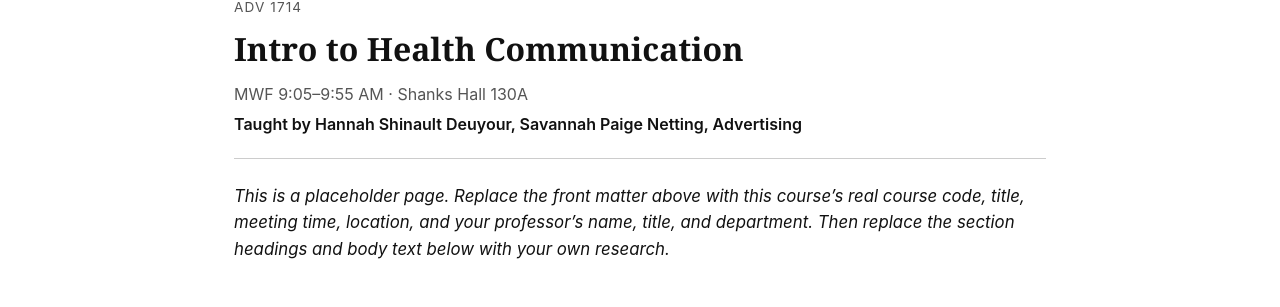
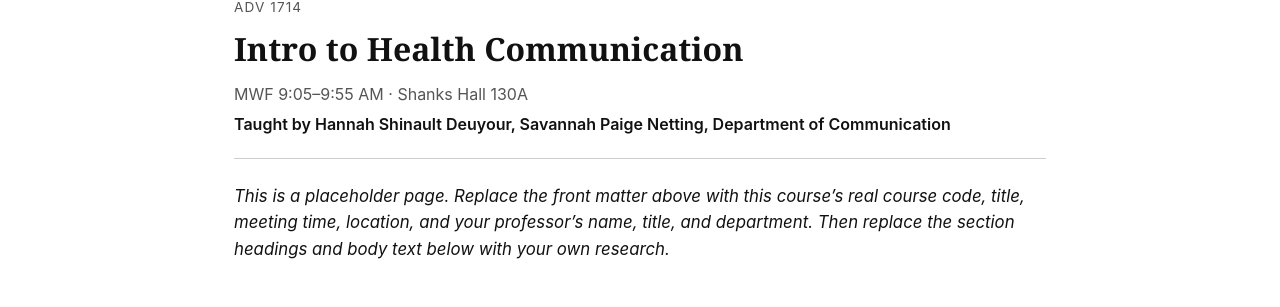
Before and after one commit to lillydonohoe/myawesomesemester, a Jekyll site: the page built from _courses/course-01.md, in a window 1280 px wide. Shown: the part 170-477 px from the top of the page. Built offline with Jekyll 4.4.1, drawn with Linux system fonts in a browser that asks for light colours.

Commit message:
Update course details for Course 1

```diff
--- a/_courses/course-01.md
+++ b/_courses/course-01.md
@@ -6,7 +6,7 @@ meeting_time: "MWF 9:05–9:55 AM"
 location: "Shanks Hall 130A"
 instructor_name: "Hannah Shinault Deuyour"
 instructor_title: "Savannah Paige Netting"
-instructor_department: "Advertising"
+instructor_department: "Department of Communication"
 ---
 
 _This is a placeholder page. Replace the front matter above with this course's real
```
